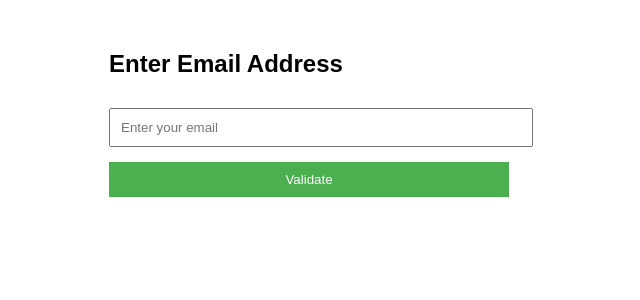
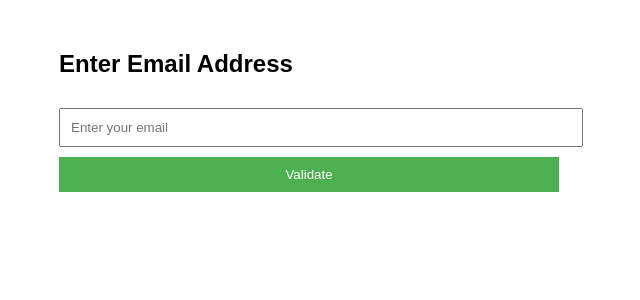
Before and after one commit to rahulgiitk/email-validator-app, a Flask app: page / in a window 1280 px wide. Shown: the top 300 px of the page, without its empty margins (331-971 px from the left). Run offline with Flask 3, Linux system fonts and the light colour scheme.

Commit message:
Update index.html

```diff
--- a/templates/index.html
+++ b/templates/index.html
@@ -4,11 +4,14 @@
     <title>Email Validator</title>
     <style>
         body { font-family: Arial, sans-serif; margin: 50px; }
-        .container { max-width: 400px; margin: auto; }
-        input { width: 100%; padding: 10px; margin-top: 10px; }
-        button { margin-top: 15px; padding: 10px; width: 100%; background: #4CAF50; color: white; border: none; cursor: pointer; }
+        .container { max-width: 500px; margin: auto; }
+        input, button { width: 100%; padding: 10px; margin-top: 10px; }
+        button { background: #4CAF50; color: white; border: none; cursor: pointer; }
         button:hover { background: #45a049; }
-        .result { margin-top: 20px; font-weight: bold; }
+        .result { margin-top: 20px; padding: 10px; border-radius: 8px; }
+        .valid { color: green; }
+        .invalid { color: red; }
+        .warning { color: orange; }
     </style>
 </head>
 <body>
@@ -18,20 +21,34 @@
             <input type="text" id="email" placeholder="Enter your email" required />
             <button type="submit">Validate</button>
         </form>
-        <div class="result" id="result"></div>
+        <div class="result">
+            <p id="format"></p>
+            <p id="mx"></p>
+            <p id="smtp"></p>
+        </div>
     </div>
 
     <script>
         document.getElementById("emailForm").addEventListener("submit", async function(event) {
             event.preventDefault();
             const email = document.getElementById("email").value;
+
+            // Reset messages
+            document.getElementById("format").innerText = "⏳ Checking format...";
+            document.getElementById("mx").innerText = "";
+            document.getElementById("smtp").innerText = "";
+
             const response = await fetch("/validate", {
                 method: "POST",
                 headers: { "Content-Type": "application/json" },
                 body: JSON.stringify({ email })
             });
+
             const data = await response.json();
-            document.getElementById("result").innerText = data.message;
+
+            document.getElementById("format").innerText = data.format;
+            document.getElementById("mx").innerText = data.mx;
+            document.getElementById("smtp").innerText = data.smtp;
         });
     </script>
 </body>
```
